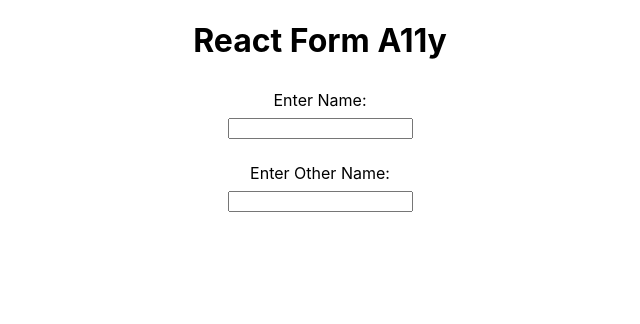
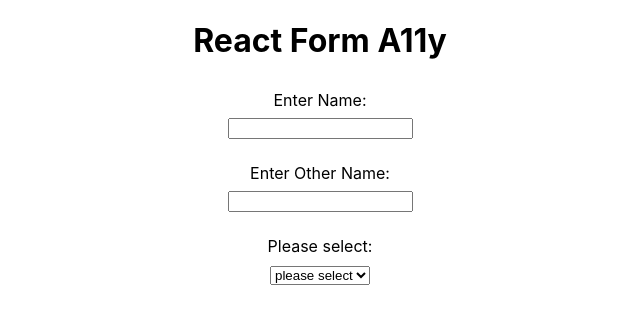
Before and after one commit to doohinkus/a11yReactForm, a React (Create React App) app: page / in a window 1280 px wide. Shown: the top 324 px of the page, without its empty margins (320-960 px from the left). Built offline with nearby package versions, Linux system fonts and the light colour scheme.

Commit message:
add select

```diff
--- a/src/App.js
+++ b/src/App.js
@@ -1,6 +1,7 @@
 import React from 'react';
 import './App.css';
 import Input from './components/Input';
+import Select from './components/Select';
 function App() {
 
   return (
@@ -17,8 +18,21 @@ function App() {
       label="Enter Other Name:"
       type="text"
       id="other name"
+      errorMessage="Please enter a name fewer than 3 characters."
       validate={val => val.length > 2}
     />
+    <Select
+     label="Please select:"
+     id="select"
+     errorMessage="Please select an option."
+     validate={v => v === "unselected"}
+     defaultValue={"unselected"}
+     >
+      <option value="unselected">please select</option>
+      <option value="one">option one</option>
+      <option value="two">option two</option>
+      <option value="three">option three</option>
+    </Select>
     </div>
   );
 }
--- /dev/null
+++ b/src/components/Select.js
@@ -0,0 +1,37 @@
+import React from 'react';
+import { useStateValue } from '../state/state.provider';
+import { handleBlur } from  '../state/state.helpers';
+import { updateFieldValue } from '../state/form.duck';
+import Error from './Error';
+
+export default function Select({...props}){
+    const [{ fields }, dispatch] = useStateValue();
+    console.log(fields)
+    const fieldValues = fields.filter((field) => field.id === props.id)[0];
+    const hasFieldValues = fields && fieldValues;
+    const showError = hasFieldValues && fieldValues.isReadyForValidation && fieldValues.error;
+
+    return (<div>
+        <label>{props.label}</label>
+        <select
+          tabIndex={0}
+          onChange={e => dispatch(updateFieldValue(e))}
+          onBlur={() => handleBlur({
+              dispatch,
+              fieldValues,
+              validate: props.validate,
+              errorMessage: props.errorMessage
+
+          })}
+          {...props}
+        >
+            {props.children}
+        </select>
+          <p>
+            {
+              hasFieldValues && JSON.stringify(fieldValues)
+            }
+          </p>
+          {showError && <Error>{fieldValues.errorMessage}</Error>}
+    </div>)
+};
--- a/src/state/form.duck.js
+++ b/src/state/form.duck.js
@@ -24,7 +24,7 @@ function filterFieldById({fields, id}){
     return fields.filter(field => field.id !== id);
 }
 function getFieldById({fields, id}){
-    console.log("filed by id>>", fields.filter(field => field.id === id)[0])
+    console.log("field by id>>", fields.filter(field => field.id === id)[0])
     return fields.filter(field => field.id === id)[0];
 }
 
@@ -43,7 +43,22 @@ function updatedFieldData(state, action){
                  ...action.payload
          }
     ]
+}
+function updatedErrorData(state, action){
+    return [
+        ...filterFieldById({
+            errors: state.errors,
+            id: action.payload.id
+        }),
 
+         {
+             ...getFieldById({
+                    fields: state.fields,
+                    id: action.payload.id,
+                }),
+                 ...action.payload
+         }
+    ]
 }
 
 // ACTIONS
@@ -105,7 +120,8 @@ export const formReducer = (state, action) => {
                     fields: [...updatedFieldData(state, action)],
                     // remove dups
                     errors: [
-                        ...state.errors,
+                        // ...updatedErrorData[state, action]
+                        // ...state.errors,
                         {
                             id: action.payload.id,
                             errorMessage: action.payload.errorMessage || "Field error"
```
